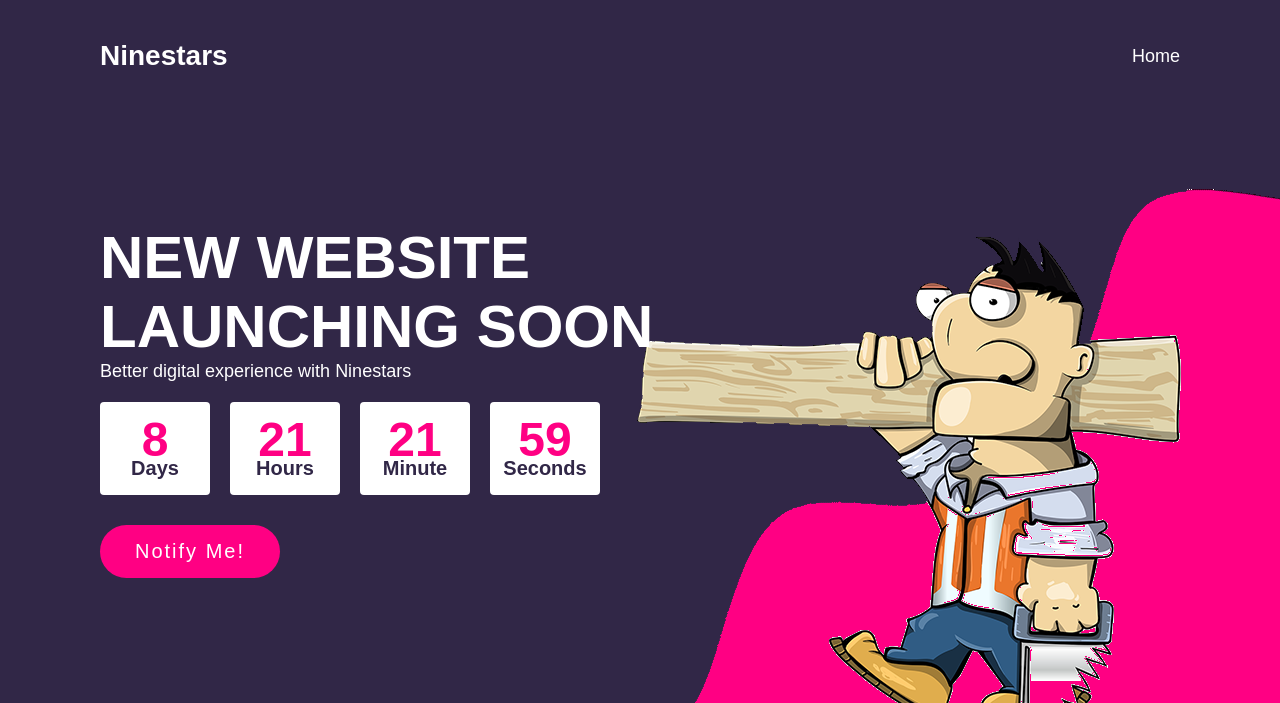
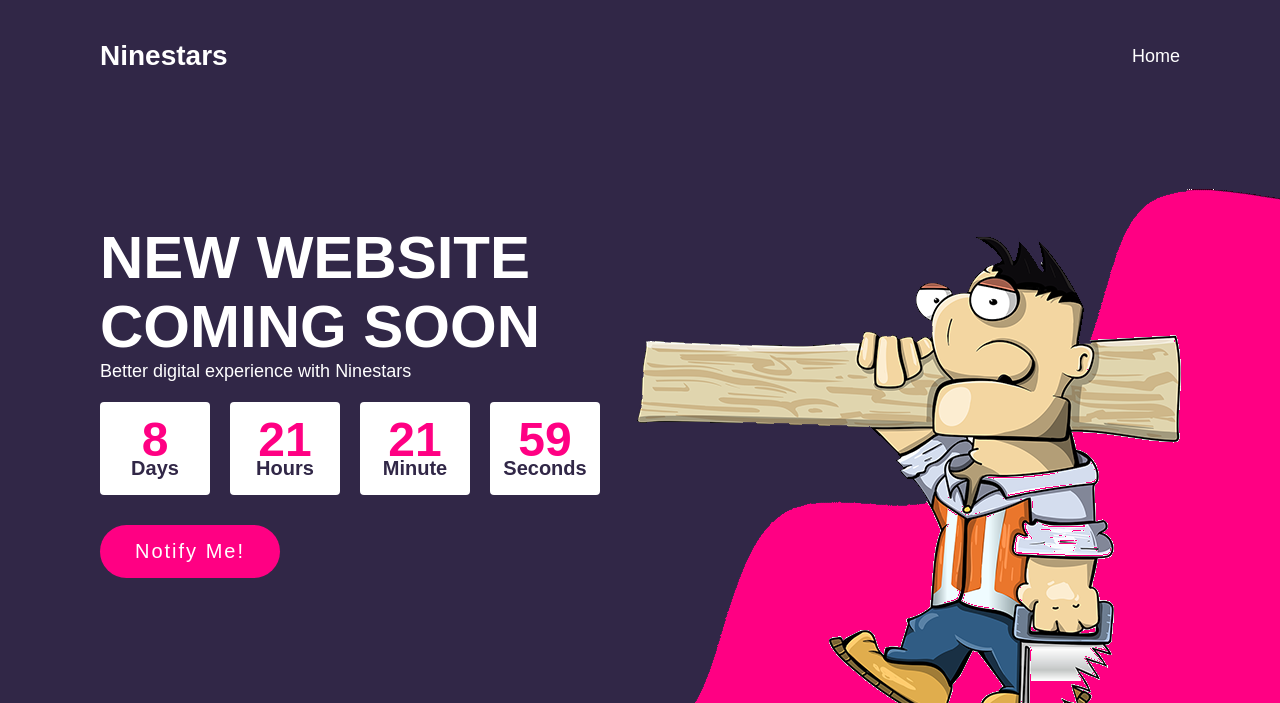
Before and after one commit to suraj3524/website, a plain HTML site: page index.html in a window 1280 px wide. Shown: the top 703 px of the page. Drawn offline with Linux system fonts and the light colour scheme.

Commit message:
Update index.html

```diff
--- a/index.html
+++ b/index.html
@@ -20,7 +20,7 @@
     <section>
          <img src="curve.png" class="wave">
         <div class="contentBx">
-            <h2> New Website Launching  Soon</h2>
+            <h2> New Website <span>Coming  Soon</span></h2>
             <p>Better digital experience with Ninestars    </p>
             <div class="countdown">
                <div class="time"> <div id="day"></div><span>Days</span></div>
```
